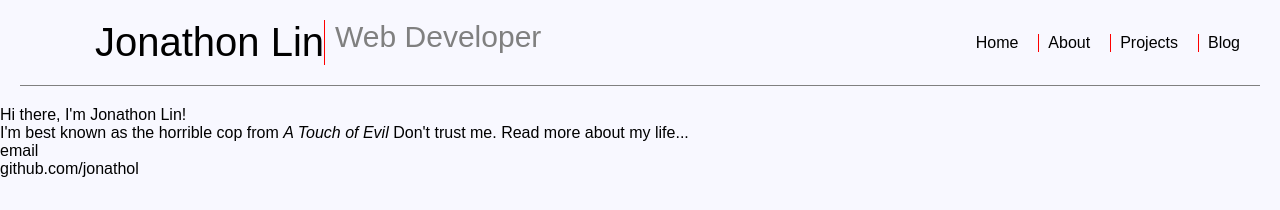
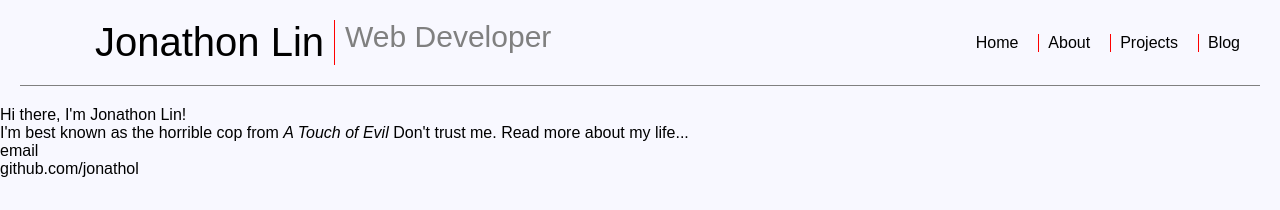
Before and after one commit to jonathol/jonathol.github.io, a Jekyll site: the page built from index.html, in a window 1280 px wide. Shown: the top 210 px of the page. Built offline with Jekyll 4.4.1, drawn with Linux system fonts in a browser that asks for light colours; some web fonts are replaced.

Commit message:
header css

```diff
--- a/_layouts/default.html
+++ b/_layouts/default.html
@@ -10,10 +10,10 @@
 		<body>
 			<header>
 				<div class="header-container">
-					<span class="header-title-container">
+					<div class="header-title-container">
 						<h1>Jonathon Lin</h1>
 						<h2>Web Developer</h2>
-					</span>
+					</div>
 					<nav>
 						<ul>
 							<li><a href="/">Home</a></li>
--- a/css/main.css
+++ b/css/main.css
@@ -70,6 +70,7 @@ header {
 .header-title-container h1 {
   font-size: 40px;
   margin-left: 75px;
+  padding-right: 10px;
 }
 
 .header-title-container h2 {
```
